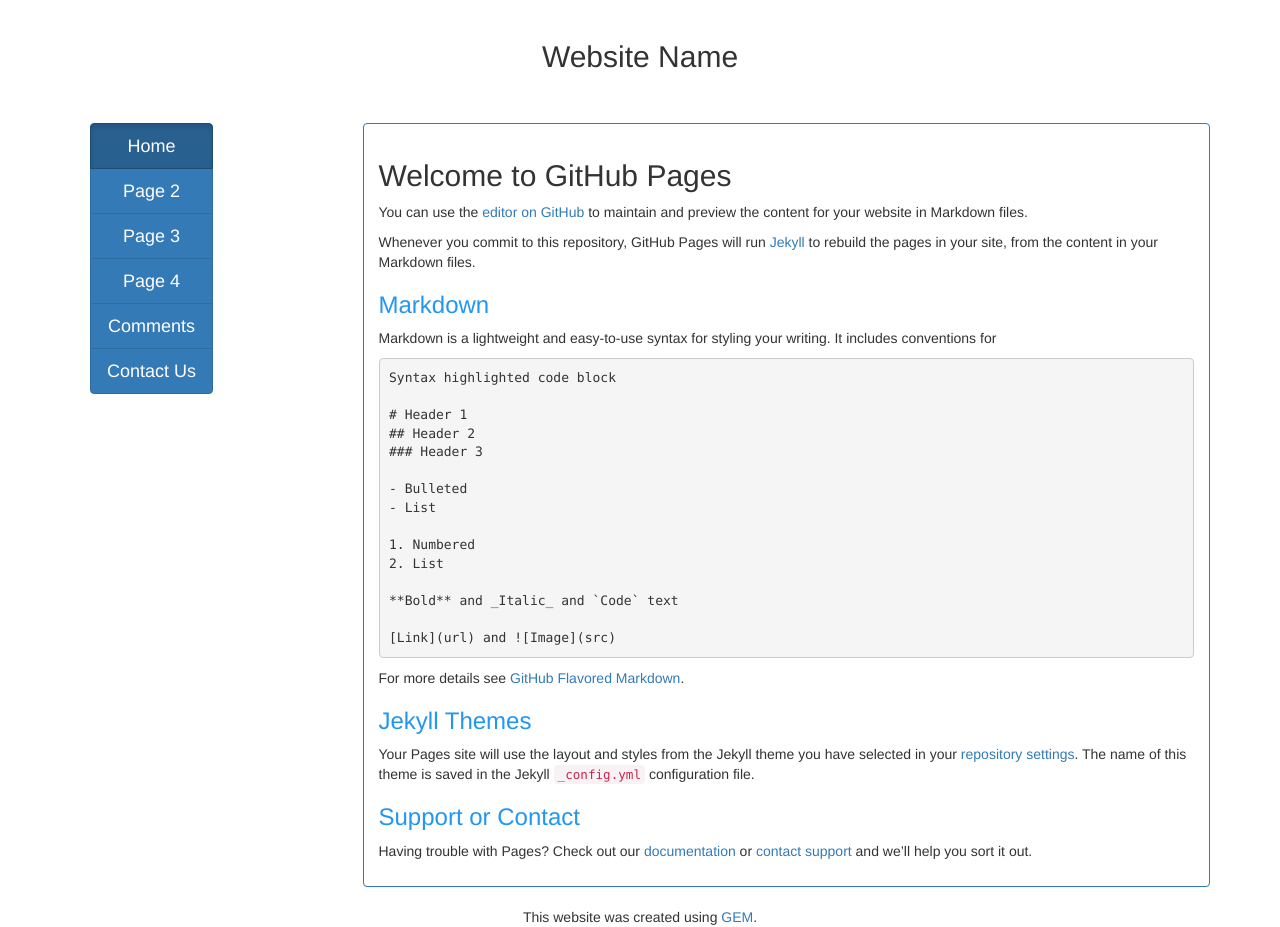
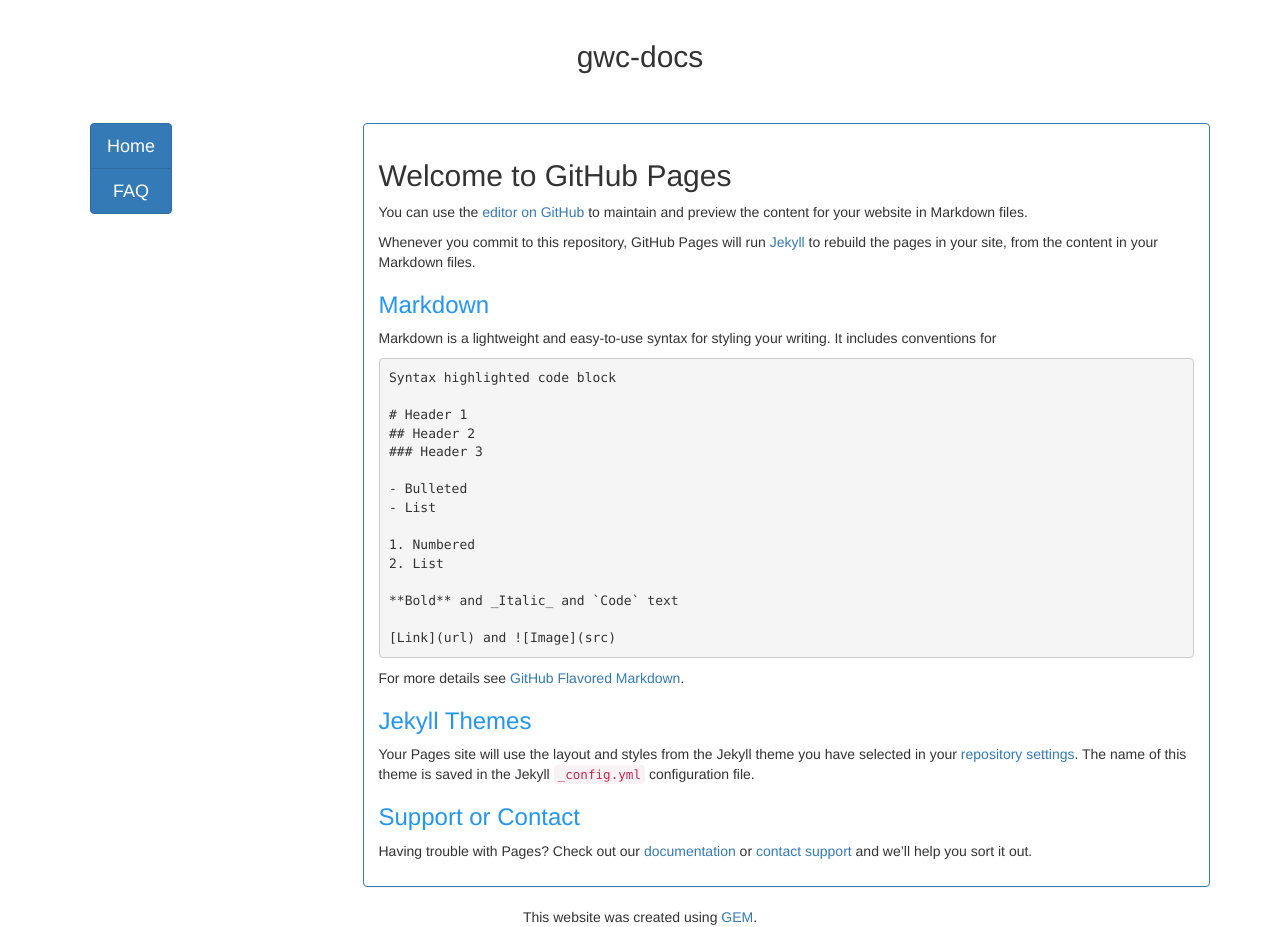
Before and after one commit to emrickj/gwc-docs, a Jekyll site: the page built from README.md, in a window 1280 px wide. Built offline with Jekyll 4.4.1, drawn with Linux system fonts in a browser that asks for light colours; nearby versions of some CDN libraries; our own code applies the rules of GitHub Pages for plain Markdown files.

Commit message:
Update page.html

```diff
--- a/_layouts/page.html
+++ b/_layouts/page.html
@@ -1,11 +1,11 @@
 <!DOCTYPE html>
-<html lang="en">
+<html lang="{{ site.lang | default: "en-US" }}">
 <head>
 <meta charset="utf-8">
 <meta name="viewport" content="width=device-width,initial-scale=1">
 <link rel="stylesheet" href="https://maxcdn.bootstrapcdn.com/bootstrap/3.3.5/css/bootstrap.min.css">
 <link rel="stylesheet" href="https://maxcdn.bootstrapcdn.com/font-awesome/4.5.0/css/font-awesome.min.css">
-	<title>Website Name</title>
+	<title>{{ site.title | default: site.github.repository_name }}</title>
 <style>
   .affix {
       top: 0px;
@@ -26,16 +26,13 @@ li span {color:#4CAF50;}
         <span class="icon-bar"></span>
         <span class="icon-bar"></span>
       </button>
-      <a class="navbar-brand" href="?u=501">Website Name</a>
+      <a class="navbar-brand" href="#">{{ site.title | default: site.github.repository_name }}</a>
     </div>
     <div class="collapse navbar-collapse" id="myNavbar">
       <ul class="nav navbar-nav">
-        <li class='active'><a href='1.html'>Home</a></li>
-<li><a href='2.html'>FAQ</a></li>
-<li><a href='/doc_pages/1.md'>Page 3</a></li>
-<li><a href='/doc_pages/1.md'>Page 4</a></li>
-<li><a href='/doc_pages/1.md'>Comments</a></li>
-<li><a href='/doc_pages/1.md'>Contact Us</a></li>
+	{% for item in site.doc_pages %}
+        <li><a href='{{ item.url }}'>{{ item.title }}</a></li>
+	{% endfor %}
       </ul>
     </div>
   </div>
@@ -43,7 +40,7 @@ li span {color:#4CAF50;}
    <div class="container-fluid">
       <div class="hidden-sm hidden-md hidden-lg" style="padding-top: 50px;"></div>
       <div style="padding: 20px">
-         <b><h2 style="text-align: center;">Website Name</h2></b>
+         <b><h2 style="text-align: center;">{{ site.title | default: site.github.repository_name }}</h2></b>
       </div>
    </div>
    <div class="container">
@@ -51,11 +48,9 @@ li span {color:#4CAF50;}
          <div class="col-sm-3">
              <div class="hidden-xs" style="padding: 20px" data-spy="affix" data-offset-top="103">
                 <div class="btn-group-vertical btn-group-lg">
-                   <a href='1.html' class='btn btn-primary active'>Home</a>
-                   <a href='2.html' class='btn btn-primary '>Page 2</a>
-                   <a href='/doc_pages/1.md' class='btn btn-primary '>Page 3</a><a href='?u=501&p=4' class='btn btn-primary '>Page 4</a>
-                   <a href='/doc_pages/1.md' class='btn btn-primary '>Comments</a>
-                   <a href='/doc_pages/1.md' class='btn btn-primary '>Contact Us</a>
+		   {% for item in site.doc_pages %}
+		   <a href='{{ item.url }}' class='btn btn-primary '>{{ item.title }}</a>
+		   {% endfor %}
                 </div>
                 <br>
                 <br>
```
